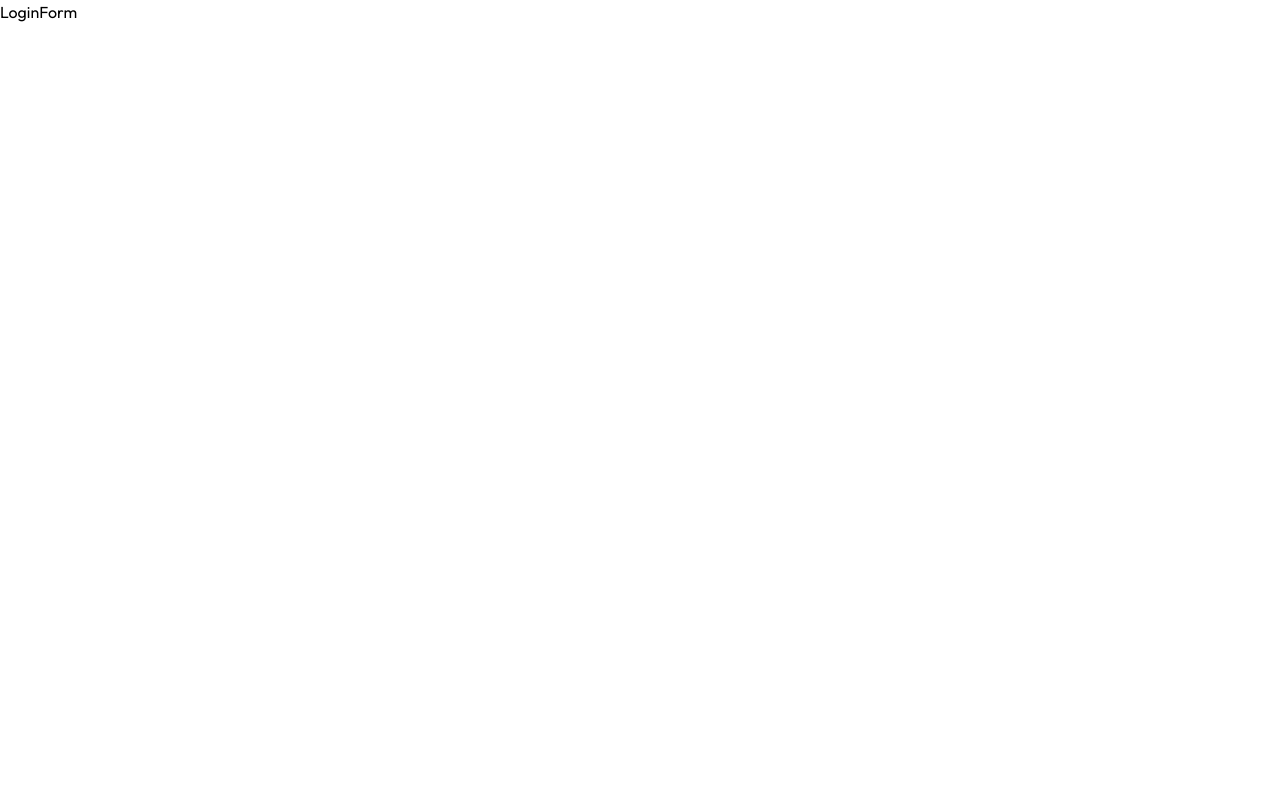
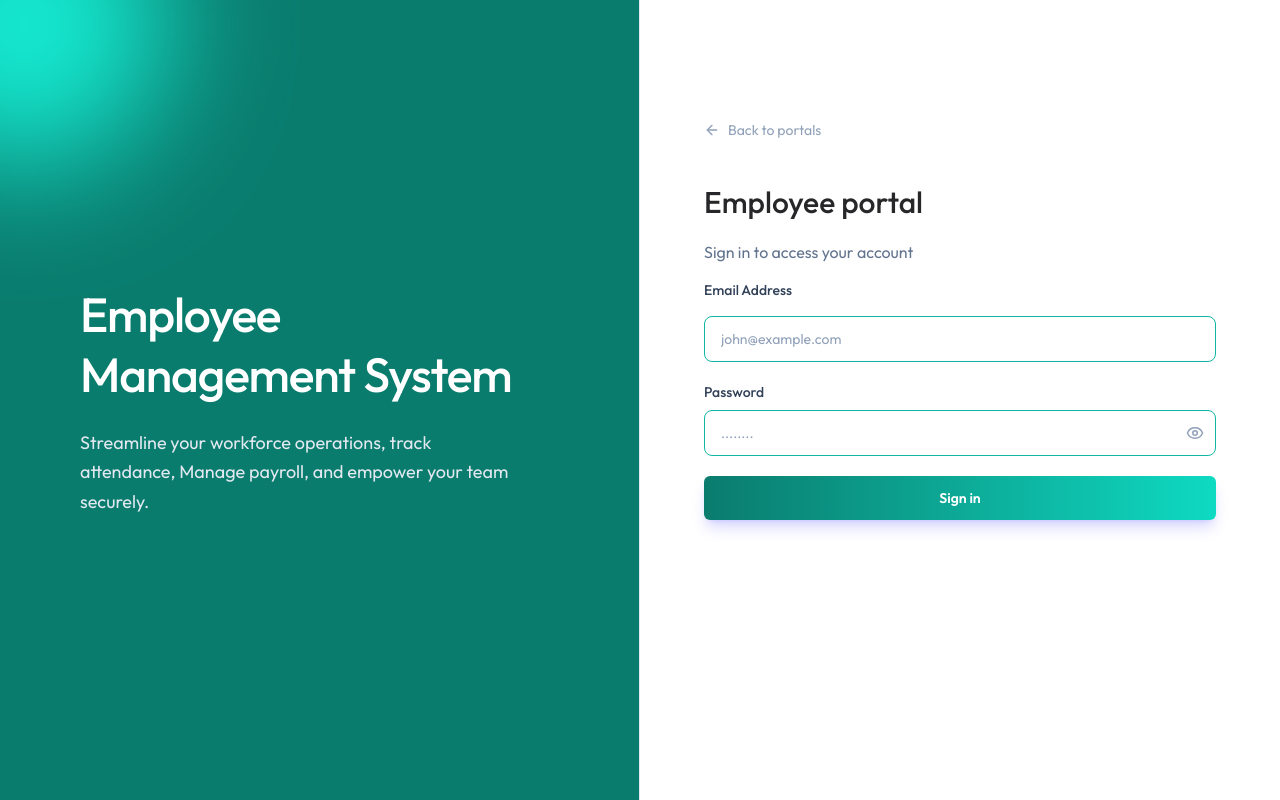
Before and after one commit to Lasantha201/FullStack-EMS, a React (Vite) app in the folder client/: page /login/employee in a window 1280 px wide. Built offline with nearby package versions, Linux system fonts and the light colour scheme.

Commit message:
Login form UI Completed

```diff
--- a/client/src/components/LoginForm.jsx
+++ b/client/src/components/LoginForm.jsx
@@ -1,7 +1,124 @@
+import { ArrowLeftIcon, EyeIcon, EyeOffIcon, Loader2Icon } from "lucide-react";
+import LoginLeftSide from "./LoginLeftSide";
+import { Link } from "react-router-dom";
+import { useState } from "react";
 
-const LoginForm = () => {
+
+const LoginForm = ({role,title,subtitle}) => {
+
+  const [email, setEmail] = useState("");
+  const [password, setPassword] = useState("");
+  const [showPassword, setshowPassword] = useState(false);
+  const [error, setError] = useState("");
+  const [loading, setLoading] = useState(false);
+
+  const handleSubmit = async (e) => {
+    e.preventDefault();
+  }
+
   return (
-    <div>LoginForm</div>
+    <div className="min-h-screen flex flex-col md:flex-row">
+
+      <LoginLeftSide />
+
+      <div className="flex-1 flex items-start justify-center pt-30 px-8 bg-white">
+
+
+      <div className="w-full max-w-lg animate-fade-in">
+
+        <Link to='/login' className='inline-flex items-center gap-2 text-slate-400
+        hover:text-slate-700 text-sm mb-10 transition-colors'>
+          <ArrowLeftIcon size={16} /> Back to portals
+        </Link>
+
+        <div>
+          <h1 className="text-2xl py-1 sm:text-3xl font-medium text-zinc-800">
+            {title}</h1>
+
+          <p className="text-slate-500 py-2 text-sm sm:text-base mt-2">
+            {subtitle}</p>
+        </div>
+
+        {error && (
+          <div className="mb-6 p-4 bg-rose-50 border border-rose-200
+          text-rose-700 text-sm rounded-xl flex items-start gap-3">
+
+          <div className="w-1.5 h-1.5 rounded-full bg-rose-500 mt-1.5 shrink-0" />
+
+            {error}
+          </div>
+        )}
+
+        {/* Form Section */}
+        <form className="space-y-5 " onSubmit={handleSubmit}>
+
+          {/* Email Section*/}
+          <div>
+            <label className="block text-sm py-2 font-medium text-slate-700
+            mb-2">Email Address</label>
+            <input type="email" value={email} onChange={(e)=>setEmail(e.target.value)}
+            required placeholder="john@example.com" className="w-full px-4 py-3 bg-white border border-[#0fb7a3] rounded-lg
+             hover:border-[#0ddbc3]
+             focus:outline-none
+             focus:ring-0
+             hover:bg-[#dbf0ed]
+            "/>
+          </div>
+
+          {/* Password Section*/}
+          <div>
+            <label className="block text-sm font-medium text-slate-700
+            mb-2">Password</label>
+
+            <div className="relative">
+
+            <input type={showPassword ? 'text' : 'password'} value={password} onChange={(e)=>setPassword(e.target.value)}
+            required  placeholder="........" className="w-full px-4 py-3 bg-white border border-[#0fb7a3] rounded-lg
+             hover:border-[#0ddbc3]
+             focus:outline-none
+             focus:ring-0
+             hover:bg-[#dbf0ed]
+            " />
+
+            <button type="button" className="absolute right-3 top-1/2 -translate-y-1/2
+            text-slate-400 hover:text-slate-600 transition-colors"
+            onClick={()=>setshowPassword(!showPassword)}>
+              {showPassword ? <EyeOffIcon size={18} />
+              :<EyeIcon size={18}/>}
+
+            </button>
+
+            </div>
+
+
+
+          </div>
+
+          {/*Sign In button*/}
+
+          <button type="submit"
+          disabled={loading}
+          className="w-full py-3 bg-linear-to-r from-[#0A7C6E] to-[#0edac2]
+          text-white rounded-md text-sm font-semibold hover:from-[#176058]
+          hover:to-[#06ad9a] disabled:opacity-50 transition-all duration-200
+          shadow-lg shadow-indigo-500/25 active:Scale-[0.98] flex items-center
+          justify-center">
+
+            {loading && <Loader2Icon
+            className="animate-spin h-4 w-4 mr-2"/>}
+
+            Sign in
+
+          </button>
+
+        </form>
+
+
+      </div>
+
+       </div>
+
+    </div>
   )
 }
 
--- a/client/src/components/LoginLeftSide.jsx
+++ b/client/src/components/LoginLeftSide.jsx
@@ -2,11 +2,11 @@
 
 const LoginLeftSide = () => {
   return (
-    <div className='hidden md:flex w-1/2 bg-indigo-950 relative
+    <div className='hidden md:flex w-1/2 bg-[#0A7C6E] relative
     overflow-hidden border-r border-slate-200'>
 
         <div className='absolute -top-30 -left-30 w-72
-        h-72 bg-indigo-500/200 rounded-full blur-3xl'></div>
+        h-72 bg-[#16ead1] rounded-full blur-3xl'></div>
 
 
 
@@ -16,7 +16,7 @@
             text-white mb-6 leading-tight tracking-tight'>
                 Employee<br/> Management System</h1>
 
-            <p className='text-slate-400 text-lg
+            <p className='text-slate-200 text-lg
             max-w-md leading-relaxed'>Streamline your workforce operations,
                 track attendance, Manage payroll,
                 and empower your team securely.
--- a/client/src/pages/LoginLanding.jsx
+++ b/client/src/pages/LoginLanding.jsx
@@ -1,7 +1,80 @@
+import LoginLeftSide from "../components/LoginLeftSide";
+import {ArrowRightIcon, ShieldIcon, UserIcon} from "lucide-react"
+import {Link} from "react-router-dom";
 
 const LoginLanding = () => {
+
+  const portalOptions = [
+    {
+      to: "/login/admin",
+      title: "Admin portal",
+      description: "Manage Employees, departments, payroll, and system configurations.",
+      icon: ShieldIcon
+    },
+
+    {
+      to: "/login/employee",
+      title: "Employee portal",
+      description: "View YOur Portal, track attendance, request time off, and access payslips.",
+      icon: UserIcon
+    }
+  ]
+
   return (
-    <div>LoginLanding</div>
+    <div className="min-h-screen flex flex-col md:flex-row">
+
+      <LoginLeftSide />
+
+      <div className="w-full md:w-1/2 flex flex-col items-center
+      justify-center p-6 sm:p-12 lg:p-16 relative overflow-y-auto min-h-screen">
+
+      <div className="w-full max-w-md animate-fade-in relative z-10">
+
+      {/*Header */}
+
+      <div className="mb-10 text-center md:text-left">
+        <h2 className="text-3xl font-medium text-slate-900
+        tracking-tight mb-3">Welcome Back </h2>
+        <p className="text-slate-500">Select your portal to securely access to the system.</p>
+      </div>
+
+      {/*Portal list */}
+
+      <div className="space-y-4">
+        {portalOptions.map((portal)=>(
+          <Link key={portal.to} to={portal.to}
+          className="group block bg-slate-50 border
+          border-slate-200 rounded-lg p-5 sm:p-6
+          transition-all duration-300
+          hover:border-[#0A7C6E] hover:bg-[#0A7C6E24]">
+
+            <div className="relative z-10 flex items-center justify-between gap-4
+            sm:gap-5">
+              <h3 className="text-lg text-slate-800
+              group-hover:text-[#0A7C6E] mb-1
+              transition-colors">{portal.title}</h3>
+
+              <ArrowRightIcon className="w-4 h-4 text-slate-600 group-hover:translate-x-1
+              transition-all duration-300"/>
+            </div>
+
+          </Link>
+        ))}
+
+      </div>
+
+
+      {/*Footer*/}
+
+      <div className="mt-12 text-center md:text-left text-sm text-slate-400">
+        <p>© {new Date().getFullYear()} DeepCoder. All right reserved.</p>
+      </div>
+
+      </div>
+
+      </div>
+
+    </div>
   )
 }
 
```
Also changed, not shown: client/src/pages/Setting.jsx (line endings or trailing spaces).
